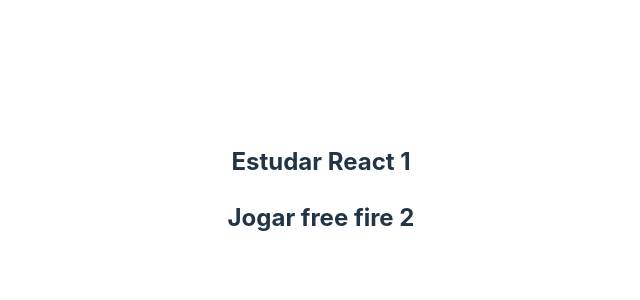
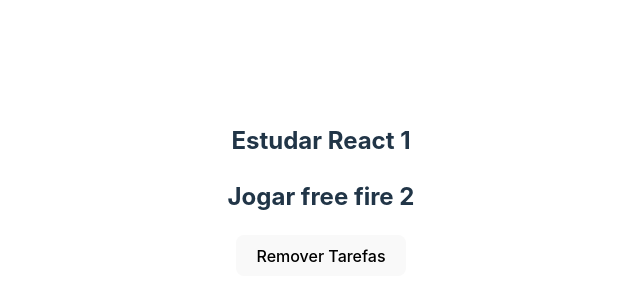
Before and after one commit to rhuaannn/fsc-task-manager-react, a React (Vite) app: page / in a window 1280 px wide. Shown: the part 210-510 px from the top of the page, without its empty margins (319-959 px from the left). Built offline with nearby package versions, Linux system fonts and the light colour scheme.

Commit message:
chore: IsPreviousState

```diff
--- a/src/App.jsx
+++ b/src/App.jsx
@@ -1,59 +1,43 @@
-import { useState } from "react";
- import TaskItem from "./components/TaskItem";
- import "./App.css";
+import React, { useState } from "react";
+import TaskItem from "./components/TaskItem";
+import "./App.css";
 
 const App = () => {
-  const [tasks, setTasks] = useState([
+  const initialTasks = [
     {
       id: "1",
-      description: "	Estudar React ",
+      description: "Estudar React",
       isCompleted: false,
     },
     {
       id: "2",
-      description: "Jogar free fire ",
+      description: "Jogar free fire",
       isCompleted: true,
     },
-  ]);
+  ];
+
+  const [tasks, setTasks] = useState(initialTasks);
+  const [isPreviousState, setIsPreviousState] = useState(false);
+
+  const handleToggleTasks = () => {
+    if (isPreviousState) {
+      setTasks(initialTasks);
+    } else {
+      setTasks([ ]);
+    }
+    setIsPreviousState(!isPreviousState);
+  };
 
   return (
     <>
       {tasks.map((task) => (
         <TaskItem key={task.id} task={task} />
       ))}
+      <button onClick={handleToggleTasks}>
+        {isPreviousState ? "Mostrar Tarefas" : "Remover Tarefas"}
+      </button>
     </>
   );
 };
 
 export default App;
-
-// import React from "react";
-// class App extends React.Component {
-//   constructor(props) {
-//     super(props);
-//     this.state = {
-//       tasks: [
-//         {
-//           id: "1",
-//           description: "	Estudar React ",
-//           isCompleted: false,
-//         },
-//         {
-//           id: "2",
-//           description: "Jogar free fire ",
-//           isCompleted: true,
-//         },
-//       ],
-//     };
-//   }
-//   render() {
-//     return (
-//       <>
-//           {this.state.tasks.map((task) => (
-//             <TaskItem key={task.id} task={task} />
-//           ))}
-//         </>
-//     )
-//   }
-// }
-// export default App;
--- a/src/components/TaskItem.jsx
+++ b/src/components/TaskItem.jsx
@@ -1,25 +1,21 @@
 import React from "react";
+import { useEffect } from "react";
 
 const TaskItem = ({ task }) => {
+  useEffect(() => {
+    console.log("component was mounted");
+    return () => {
+      console.log("i will unmount!");
+    }
+  }, []);
+
   return (
     <>
-      <h2>{task.description} {task.id}</h2>
-
+      <h2>
+        {task.description} {task.id}
+      </h2>
     </>
   );
 };
 
 export default TaskItem;
-// class TaskItem extends React.Component {
-//   render() {
-//     const { task } = this.props;
-//     return (
-//     <>
-
-//     <h1>{task.description}</h1>
-//     <p>{task.isCompleted ? "Completa" : "Não completa" }</p>
-//     </>
-//     );
-//   }
-// }
-// export default TaskItem;
```
